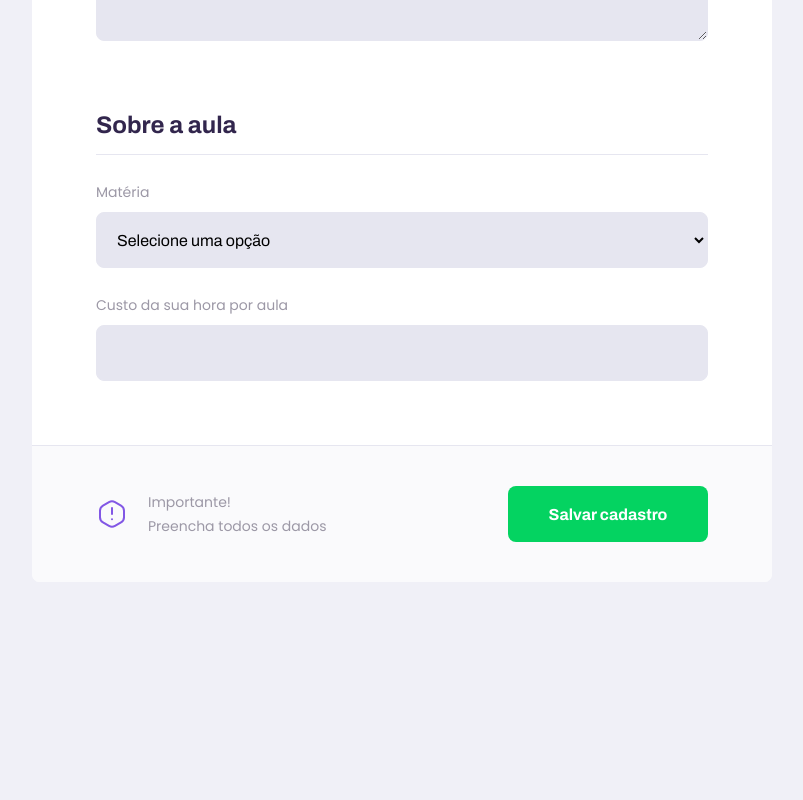
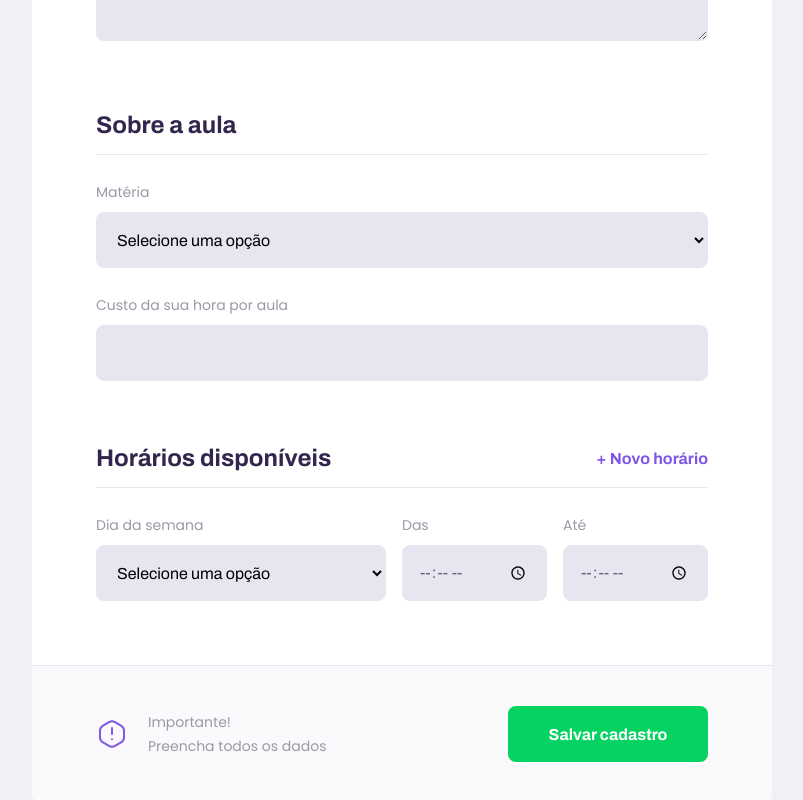
Before and after one commit to SirMcClay/NLW2-Proffy-Web, a React (Create React App) app: page /give-classes in a window 1280 px wide. Shown: the part 910-1710 px from the top of the page, without its empty margins (238-1041 px from the left). Before the commit the page ends 1492 px from the top, so only its background shows below. Built offline with nearby package versions, Linux system fonts and the light colour scheme.

Commit message:
TeacherForm Horarios Disponiveis and state concept

```diff
--- a/src/components/Select/index.tsx
+++ b/src/components/Select/index.tsx
@@ -15,8 +15,8 @@ const Select: React.FC<SelectProps> = ({ label, name, options, ...rest }) => {
   return(
     <div className="select-block">
       <label htmlFor={name}>{label}</label>
-      <select id={name} {...rest}>
-          <option value="" disabled selected hidden>Selecione uma opção</option>
+      <select defaultValue="" id={name} {...rest}>
+          <option value="" disabled hidden>Selecione uma opção</option>
           {options.map(option => {
             return <option key={option.value} value={option.value}>{option.label}</option>
           })}
--- a/src/pages/TeacherForm/index.tsx
+++ b/src/pages/TeacherForm/index.tsx
@@ -1,4 +1,4 @@
-import React from 'react';
+import React, { useState } from 'react';
 
 import PageHeader from '../../components/PageHeader';
 import Input from '../../components/Input';
@@ -10,6 +10,17 @@ import warningIcon from '../../assets/images/icons/warning.svg';
 import './styles.css';
 
 function TeacherForm() {
+  const [scheduleItems, setScheduleItems] = useState([
+    { week_day: 0, from: '', to: '' }
+  ]);
+
+  function addNewScheduleItem() {
+    setScheduleItems([
+      ...scheduleItems,
+      { week_day: 0, from: '', to: '' }
+    ]);
+  }
+
   return (
     <div id="page-teacher-form" className="container">
       <PageHeader
@@ -48,6 +59,37 @@ function TeacherForm() {
           <Input name="cost" label="Custo da sua hora por aula" />
         </fieldset>
 
+        <fieldset>
+          <legend>
+            Horários disponíveis
+            <button type="button" onClick={addNewScheduleItem}>
+            + Novo horário
+            </button>
+          </legend>
+
+          {scheduleItems.map(scheduleItem => {
+            return (
+              <div key={scheduleItem.week_day} className="schedule-item">
+                <Select
+                  name="week_day"
+                  label="Dia da semana"
+                  options={[
+                    { value: '0', label: 'Domingo'},
+                    { value: '1', label: 'Segunda-feira'},
+                    { value: '2', label: 'Terça-feira'},
+                    { value: '3', label: 'Quarta-feira'},
+                    { value: '4', label: 'Quita-feira'},
+                    { value: '5', label: 'Sexta-feira'},
+                    { value: '6', label: 'Sábado'},
+                  ]}
+                />
+                <Input name="from" label="Das" type="time" />
+                <Input name="to" label="Até" type="time" />
+              </div>
+            );
+          })}
+        </fieldset>
+
         <footer>
           <p>
             <img src={warningIcon} alt="Aviso importante"/>
--- a/src/pages/TeacherForm/styles.css
+++ b/src/pages/TeacherForm/styles.css
@@ -36,6 +36,19 @@
   width: 100%;
   padding-bottom: 1.6rem;
   border-bottom: 1px solid var(--color-line-in-white);
+}
+
+#page-teacher-form main fieldset legend button {
+  background: none;
+  border: 0;
+  color: var(--color-primary);
+  font: 700 1.6rem Archivo;
+  cursor: pointer;
+  transition: color 0.2s;
+}
+
+#page-teacher-form main fieldset legend button:hover {
+  color: var(--color-primary-dark);
 }
 
 #page-teacher-form main fieldset .input-block + .textarea-block,
@@ -101,6 +114,16 @@
     padding: 0 6.4rem;
   }
 
+  #page-teacher-form main .schedule-item {
+    display: grid;
+    grid-template-columns: 2fr 1fr 1fr;
+    column-gap: 1.6rem;
+  }
+
+  #page-teacher-form main .schedule-item .input-block {
+    margin-top: 0 !important;
+  }
+
   #page-teacher-form main footer {
     padding: 4.0rem 6.4rem;
     display: flex;
```
